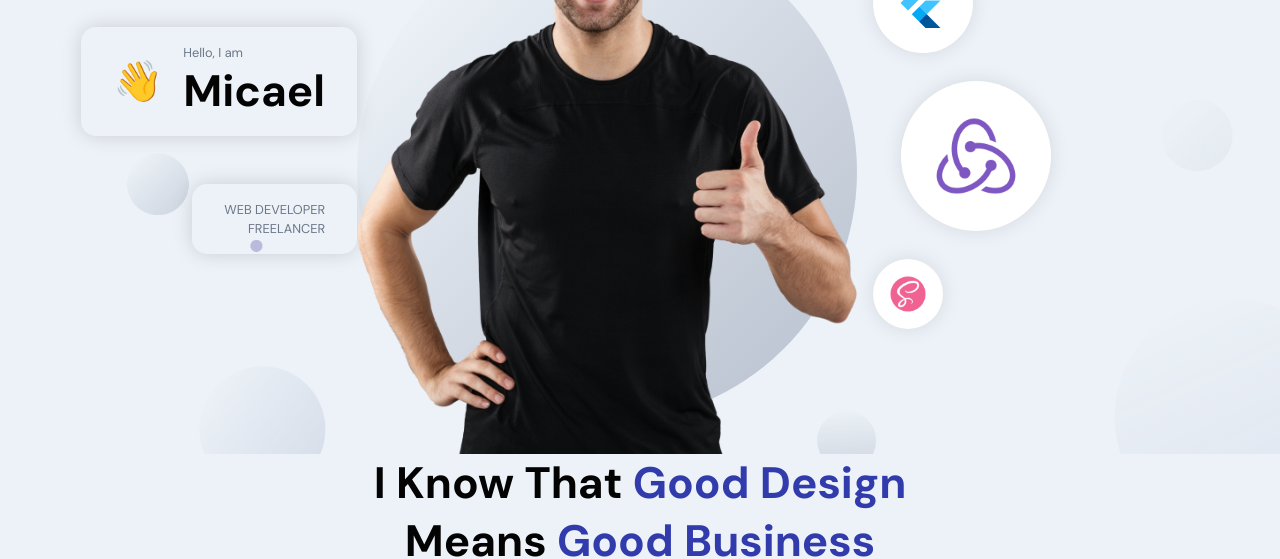
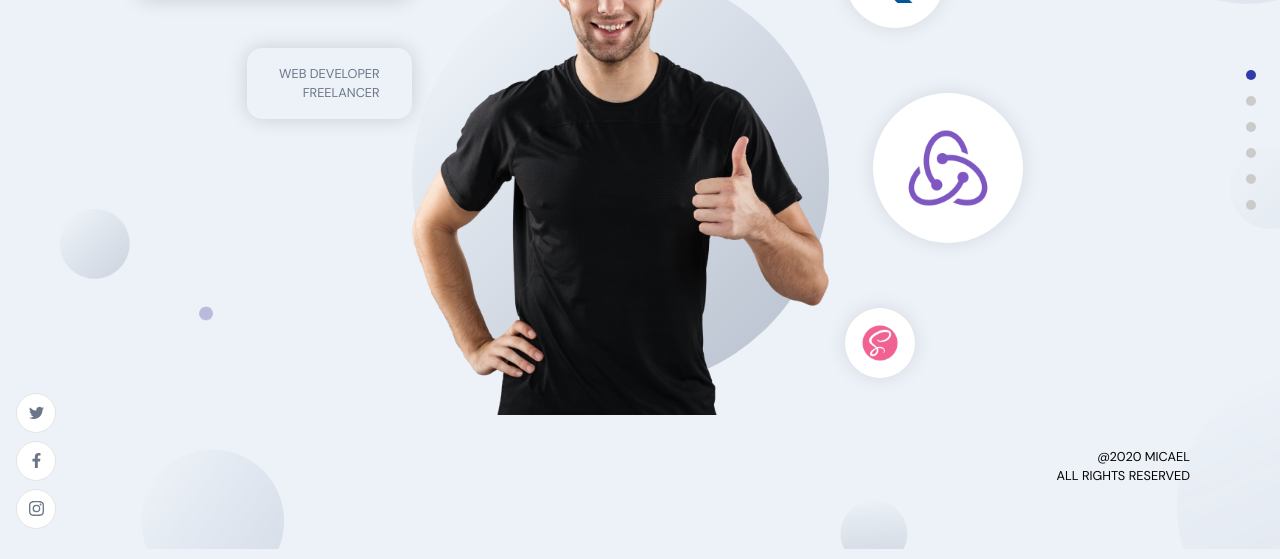
Before and after one commit to Seb-RM/Portfolio-FullStack-Responsive-Sanity, a React (Create React App) app in the folder frontend-react/: page / in a window 1280 px wide. Shown: the part 269-828 px from the top of the page. Built offline with nearby package versions, Linux system fonts and the light colour scheme; no server answers.

Commit message:
creacion de wrapper para la aplicacion

```diff
--- /dev/null
+++ b/frontend-react/src/components/NavigationDots.js
@@ -0,0 +1,19 @@
+import React from 'react'
+
+const NavigationDots = ({active}) => {
+    return (
+        <div className="app__navigation">
+            {["home", "about", "work", "skills","testimonials", "contact"].map((item,index) => (
+                <a href={`#${item}`}
+                    key={item+index}
+                    className='app__navigation-dot'
+                    style={active===item? {backgroundColor: "#313BAC"}:{}}
+                    >
+                </a>
+
+            ))}
+        </div>
+    );
+}
+
+export default NavigationDots
--- /dev/null
+++ b/frontend-react/src/components/SocialMedia.js
@@ -0,0 +1,21 @@
+import { BsTwitter, BsInstagram } from "react-icons/bs"
+import { FaFacebookF } from "react-icons/fa";
+
+
+const SocialMedia = () => {
+    return (
+        <div className="app__social">
+            <div>
+                <BsTwitter />
+            </div>
+            <div>
+                <FaFacebookF />
+            </div>
+            <div>
+                <BsInstagram />
+            </div>
+        </div>
+    );
+}
+
+export default SocialMedia;
--- a/frontend-react/src/components/index.js
+++ b/frontend-react/src/components/index.js
@@ -1 +1,3 @@
 export { default as Navbar } from "./Navbar/Navbar.jsx";
+export { default as SocialMedia } from "./SocialMedia";
+export { default as NavigationDots} from "./NavigationDots";
--- a/frontend-react/src/container/About/About.jsx
+++ b/frontend-react/src/container/About/About.jsx
@@ -1,6 +1,7 @@
 import { useState, useEffect } from "react";
 import { motion } from "framer-motion"
-import {images} from "../../constants"
+
+import { AppWrapper } from "../../wrapper";
 
 import "./About.scss";
 import { urlFor, client } from "../../client"
@@ -45,4 +46,4 @@ const About = () => {
     );
 }
 
-export default About
+export default AppWrapper(About, "about");
--- a/frontend-react/src/container/Header/Header.jsx
+++ b/frontend-react/src/container/Header/Header.jsx
@@ -1,22 +1,24 @@
 import { motion } from "framer-motion";
 
-import { images } from "../../constants"
+import { AppWrapper } from "../../wrapper";
+
+import { images } from "../../constants";
 import "./Header.scss";
 
 const scaleVariants = {
     whileInView: {
-        scale: [0,1],
-        opacity: [0,1],
+        scale: [0, 1],
+        opacity: [0, 1],
         transition: {
         duration: 1,
-            ease: "easeInOut"
-        }
-    }
-}
+        ease: "easeInOut",
+        },
+    },
+};
 
 const Header = () => {
     return (
-        <div id="home" className="app__header app__flex">
+        <div className="app__header app__flex">
             <motion.div
                 whileInView={{ x: [-100, 0], opacity: [0, 1] }}
                 transition={{ duration: 0.5 }}
@@ -52,14 +54,14 @@ const Header = () => {
                 variants={scaleVariants}
                 whileInView={scaleVariants.whileInView}
                 className="app__header-circles">
-                {[images.flutter, images.redux, images.sass].map((circle, index)=>(
+                {[images.flutter, images.redux, images.sass].map((circle, index) => (
                 <div key={`circle-${index}`} className="circle-cmp app__flex">
-                        <img src={circle} alt="circle"/>
+                    <img src={circle} alt="circle" />
                 </div>
                 ))}
             </motion.div>
         </div>
     );
-}
+};
 
-export default Header
+export default AppWrapper(Header, "home");
--- /dev/null
+++ b/frontend-react/src/wrapper/AppWrap.js
@@ -0,0 +1,19 @@
+import { NavigationDots, SocialMedia } from "../components";
+
+const AppWrap = (Component, idName, classNames) => function HOC() {
+    return (
+        <div id={idName} className={`app__container ${classNames}`}>
+            <SocialMedia />
+            <div className="app__wrapper app__flex">
+                <Component />
+                <div className="copyright">
+                    <p className="p-text">@2020 MICAEL</p>
+                    <p className="p-text">All rights reserved</p>
+                </div>
+            </div>
+            <NavigationDots active={idName}/>
+        </div>
+    );
+    }
+
+export default AppWrap;
--- /dev/null
+++ b/frontend-react/src/wrapper/index.js
@@ -0,0 +1 @@
+export { default as AppWrapper} from "./AppWrap"
```
Lines whose indentation alone changed are shown as unchanged.
